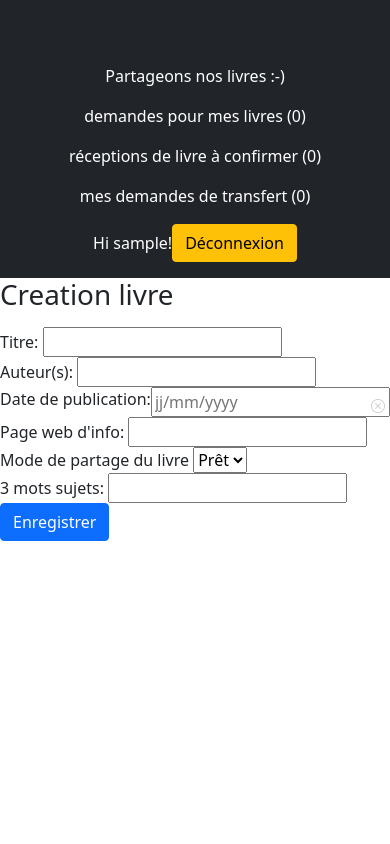
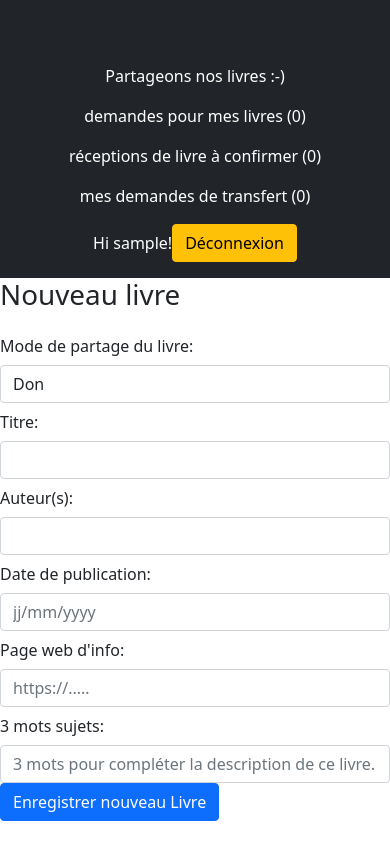
Before and after one commit to ngandriau/livrepartage, a Django app: page /livres/initnewlivre/ in a window 390 px wide. Run offline with Django 4.2, Linux system fonts and the light colour scheme; the visitor is signed in with stand-in values (Sample User, id 1).

Commit message:
corriger la sauvegarde des criteres de recherche de livre style du formulaire d<edition/creation de livre mode bootsrap corriger bug sauvegarde date de creation a chaque mise a jour

```diff
--- a/livres/templates/livres/index.html
+++ b/livres/templates/livres/index.html
@@ -22,6 +22,7 @@
 
         <form action="{% url 'livres:index' %}" method="post" id="searchform" name="searchform">
             {% csrf_token %}
+            <input type="hidden" name="cherchelivre" value="true"/>
         </form>
 
         <div class="d-flex flex-row bd-highlight align-items-center mb-3">
--- a/livres/templates/livres/livre_edit.html
+++ b/livres/templates/livres/livre_edit.html
@@ -8,69 +8,87 @@
 {% endblock header %}
 
 {% block content %}
-    <style media="screen">
-
-        #dateEditionClear {
-            position: absolute;
-            right: 5px;
-            top: 0;
-            bottom: 0;
-            height: 14px;
-            margin: auto;
-            font-size: 14px;
-            cursor: pointer;
-            color: #ccc;
-        }
-    </style>
-
-
+    <legend><h1>{% if action == 'creation' %}Nouveau {% else %}Modifier {% endif %} livre</h1></legend>
     {% if action == 'creation' %}
         <form action="{% url 'livres:subnouvlivre' %}" method="post">
     {% else %}
         <form action="{% url 'livres:subeditlivre' %}" method="post">
     {% endif %}
 {% csrf_token %}
-<fieldset>
-    <legend><h1>{% if action == 'creation' %}Creation{% else %}Modifier {% endif %} livre</h1></legend>
-    {% if error_message %}<p><strong>{{ error_message }}</strong></p>{% endif %}
-    <input type="hidden" name="livre_id" value="{{ livre.id }}">
-    <div>Titre: <input type="text" name="titre" id="titre" value="{{ livre.titre_text }}"></div>
-    <div>Auteur(s): <input type="text" name="auteur" id="auteur" value="{{ livre.auteur_text }}"></div>
-    {% if action != 'creation' %}
-        <div>Code de couverture: {{ livre.livre_code }}</div>
-    {% endif %}
-    <div class="btn-group">
-        Date de publication:<input type="text" name="dateEditionInput" id="dateEditionInput" placeholder="jj/mm/yyyy"
-                                    value='{{ livre.publication_date|date:"d M Y"|default_if_none:"" }}'>
-        <span id="dateEditionClear" class="bi bi-x-circle"></span>
-    </div>
-    <div>Page web d'info: <input type="text" name="pageweb" id="pageweb" value="{{ livre.url_externe_livre_text }}">
-    </div>
-    <div>Mode de partage du livre
-        <select name="mode_partage">
-            <option value="DON" {% if action != 'creation' and livre.mode_partage == 'DON' %}selected {% endif %}
-                    selected>Don
+<input type="hidden" name="livre_id" value="{{ livre.id }}">
+
+<div class="form-group row">
+    <label for="mode_partage" class="col-sm-2 col-form-label">Mode de partage du livre:</label>
+    <div class="col-sm-10">
+        <select class="form-control" id="mode_partage" name="mode_partage">
+            <option value="DON" {% if action != 'creation' and livre.mode_partage == 'DON' %}selected {% endif %}>Don
             </option>
-            <option value="PRET" {% if action != 'creation' and livre.mode_partage == 'PRET' %}selected {% endif %}
-                    selected>Prêt
+            <option value="PRET" {% if action != 'creation' and livre.mode_partage == 'PRET' %}selected {% endif %}>Prêt
             </option>
         </select>
-    </div>3 mots sujets: <input type="text" name="motssujets" id="motssujets" value="{{ livre.mots_sujets_txt }}">
-    <div></div>
-</fieldset>
-<button class="btn btn-primary btn-default" type="submit">Enregistrer</button>
+    </div>
+</div>
+
+<div class="form-group row">
+    <label for="titre" class="col-sm-2 col-form-label">Titre:</label>
+    <div class="col-sm-10">
+        <input type="text" class="form-control" id="titre" name="titre" value="{{ livre.titre_text }}" required>
+    </div>
+</div>
+<div class="form-group row">
+    <label for="auteur" class="col-sm-2 col-form-label">Auteur(s):</label>
+    <div class="col-sm-10">
+        <input type="text" class="form-control" id="auteur" name="auteur" value="{{ livre.auteur_text }}">
+    </div>
+</div>
+
+{% if action != 'creation' %}
+    <div class="form-group row">
+        <label for="codecouverture" class="col-sm-2 col-form-label">Code de couverture:</label>
+        <div class="col-sm-10">
+            <input type="text" readonly class="form-control-plaintext" id="codecouverture"
+                   value="{{ livre.livre_code }}">
+        </div>
+    </div>
+{% endif %}
+
+<div class="form-group row">
+    <label for="dateEditionInput" class="col-sm-2 col-form-label">Date de publication:</label>
+    <div class="col-sm-10">
+        <input type="text" class="form-control" id="dateEditionInput" name="dateEditionInput"
+               value='{{ livre.publication_date|date:"d M Y"|default_if_none:"" }}' placeholder="jj/mm/yyyy">
+    </div>
+</div>
+
+<div class="form-group row">
+    <label for="pageweb" class="col-sm-2 col-form-label">Page web d'info:</label>
+    <div class="col-sm-10">
+        <input type="text" class="form-control" id="pageweb" name="pageweb"
+               value="{{ livre.url_externe_livre_text }}" placeholder="https://.....">
+    </div>
+</div>
+
+<div class="form-group row">
+    <label for="motssujets" class="col-sm-2 col-form-label">3 mots sujets:</label>
+    <div class="col-sm-10">
+        <input type="text" class="form-control" id="motssujets" name="motssujets"
+               value="{{ livre.mots_sujets_txt }}" placeholder="3 mots pour compléter la description de ce livre.">
+    </div>
+</div>
+
+
+<div class="form-group row">
+    <div class="col-sm-10">
+        {% if action == 'creation' %}
+            <button type="submit" class="btn btn-primary">Enregistrer nouveau Livre</button>
+        {%  else %}
+            <button type="submit" class="btn btn-primary">Enregistrer modifications Livre</button>
+        {% endif %}
+    </div>
+</div>
 
 </form>
 
 {% endblock content %}
 
-{% block footer_scripts %}
-    <script type="text/javascript">
-    $("#dateEditionClear").click(function(){
-        $("#dateEditionInput").val('');
-    });
-
-
-
-    </script>
-{% endblock %}
+{% block footer_scripts %}{% endblock %}
--- a/livres/views.py
+++ b/livres/views.py
@@ -14,6 +14,7 @@ from django.views import generic
 
 from .models import Livre, Transfert
 
+
 class LivreSearchCriteria:
     def __init__(self, searchinput='', jaicree=False, jepossede=False, dateEditionAfter='', dateEditionBefore='', dateCreationAfter='', dateCreationBefore=''):
         self.searchinput = searchinput
@@ -26,16 +27,15 @@ class LivreSearchCriteria:
 
 def loadLivreSearchCriteriaFromSession(session):
     livreSearchCriteria = LivreSearchCriteria()
-    if (session.__contains__('LivreSearchCriteria')):
-        livreSearchCriteria = session['LivreSearchCriteria']
-    else:
-        livreSearchCriteria.searchinput = session.get('livreSearchInput', '')
-        livreSearchCriteria.jaicree = session.get('jaicree', False)
-        livreSearchCriteria.jepossede = session.get('jepossede', False)
-        livreSearchCriteria.dateEditionAfter = session.get('dateEditionAfter', '')
-        livreSearchCriteria.dateEditionBefore = session.get('dateEditionBefore', '')
-        livreSearchCriteria.dateCreationAfter = session.get('dateCreationAfter', '')
-        livreSearchCriteria.dateCreationBefore = session.get('dateCreationBefore', '')
+
+    livreSearchCriteria.searchinput = session.get('livreSearchInput', '')
+    print(f"loadLivreSearchCriteriaFromSession() - searchinput=={livreSearchCriteria.searchinput}")
+    livreSearchCriteria.jaicree = session.get('jaicree', False)
+    livreSearchCriteria.jepossede = session.get('jepossede', False)
+    livreSearchCriteria.dateEditionAfter = session.get('dateEditionAfter', '')
+    livreSearchCriteria.dateEditionBefore = session.get('dateEditionBefore', '')
+    livreSearchCriteria.dateCreationAfter = session.get('dateCreationAfter', '')
+    livreSearchCriteria.dateCreationBefore = session.get('dateCreationBefore', '')
 
     return livreSearchCriteria
 
@@ -52,64 +52,101 @@ def writeLivreSearchCriteriaFromSession(session, criteria):
 def index_view(request):
     print(f"index_view(POST: {request.POST})")
 
+    # recuperer les criteres de recherche dans la session si existe
     livreSearchCriteria = loadLivreSearchCriteriaFromSession(request.session)
 
-    latest_created_livre_list = []
-    if 'searchinput' in request.POST.keys():
-        queryset = Livre.objects.all()
+
+    # si l'action est vraiment une recherche de livre avec un formulaire, mettre a jours nos criteres
+    if(request.POST.get('cherchelivre')):
         if request.POST.get('searchinput'):
-            search_input = request.POST['searchinput']
-            livreSearchCriteria.searchinput = search_input
-            queryset = queryset.filter(Q(titre_text__contains=search_input) | Q(auteur_text__contains=search_input) | Q(
-                mots_sujets_txt__contains=search_input))
+            livreSearchCriteria.searchinput = request.POST['searchinput']
+        else:
+            livreSearchCriteria.searchinput = ''
 
         if request.POST.get('jepossede_check'):
             livreSearchCriteria.jepossede = True
-            queryset = queryset.exclude(~Q(possesseur=request.user))
         else:
             livreSearchCriteria.jepossede = False
-            queryset = queryset.exclude(Q(possesseur=request.user))
 
         if request.POST.get('jaicree_check'):
             livreSearchCriteria.jaicree = True
-            queryset = queryset.exclude(~Q(createur=request.user))
         else:
             livreSearchCriteria.jaicree = False
-            queryset = queryset.exclude(Q(createur=request.user))
 
         if request.POST.get('dateEditionInputAfter'):
-            d = dateparser.parse(request.POST['dateEditionInputAfter'], languages=['fr'])
             livreSearchCriteria.dateEditionAfter = request.POST['dateEditionInputAfter']
-            queryset = queryset.exclude(publication_date__lte=d)
         else:
             livreSearchCriteria.dateEditionAfter = ''
 
         if request.POST.get('dateEditionInputBefore'):
-            d = dateparser.parse(request.POST['dateEditionInputBefore'], languages=['fr'])
             livreSearchCriteria.dateEditionBefore = request.POST['dateEditionInputBefore']
-            queryset = queryset.exclude(publication_date__gte=d)
         else:
             livreSearchCriteria.dateEditionBefore = ''
 
         if request.POST.get('dateCreationInputAfter'):
-            d = dateparser.parse(request.POST['dateCreationInputAfter'], languages=['fr'])
             livreSearchCriteria.dateCreationAfter = request.POST['dateCreationInputAfter']
-            queryset = queryset.exclude(creation_date__lte=d)
         else:
             livreSearchCriteria.dateCreationAfter = ''
 
         if request.POST.get('dateCreationInputBefore'):
-            d = dateparser.parse(request.POST['dateCreationInputBefore'], languages=['fr'])
             livreSearchCriteria.dateCreationBefore = request.POST['dateCreationInputBefore']
-            queryset = queryset.exclude(creation_date__gte=d)
         else:
             livreSearchCriteria.dateCreationBefore = ''
 
-        latest_created_livre_list = queryset.order_by('-creation_date')[:25]
+    print(f"  livreSearchCriteria.searchinput: {livreSearchCriteria.searchinput}")
+    queryset = Livre.objects.all()
+    queryset = queryset.filter(Q(titre_text__contains=livreSearchCriteria.searchinput) | Q(
+            auteur_text__contains=livreSearchCriteria.searchinput) | Q(
+            mots_sujets_txt__contains=livreSearchCriteria.searchinput))
+
+    if livreSearchCriteria.jepossede:
+        queryset = queryset.exclude(~Q(possesseur=request.user))
     else:
-        latest_created_livre_list = Livre.objects.filter(
-            ~Q(possesseur=request.user) & ~Q(createur=request.user)).order_by('-creation_date')[:25]
+        queryset = queryset.exclude(Q(possesseur=request.user))
 
+    if livreSearchCriteria.jaicree:
+        queryset = queryset.exclude(~Q(createur=request.user))
+    else:
+        queryset = queryset.exclude(Q(createur=request.user))
+
+    if(livreSearchCriteria.dateEditionAfter):
+        try:
+            d = dateparser.parse(livreSearchCriteria.dateEditionAfter, languages=['fr'])
+            queryset = queryset.exclude(publication_date__lte=d)
+        except:
+            print(f"index_view() - ex while parsing dateEditionAfter with value:[{livreSearchCriteria.dateEditionAfter}]")
+            livreSearchCriteria.dateEditionAfter = f"INVALIDE: {livreSearchCriteria.dateEditionAfter}"
+
+    if (livreSearchCriteria.dateEditionBefore):
+        try:
+            d = dateparser.parse(livreSearchCriteria.dateEditionBefore, languages=['fr'])
+            queryset = queryset.exclude(publication_date__gte=d)
+        except:
+            print(
+                f"index_view() - ex while parsing dateEditionBefore with value:[{livreSearchCriteria.dateEditionBefore}]")
+            livreSearchCriteria.dateEditionBefore = f"INVALIDE: {livreSearchCriteria.dateEditionBefore}"
+
+    if livreSearchCriteria.dateCreationAfter:
+        try:
+            d = dateparser.parse(livreSearchCriteria.dateCreationAfter, languages=['fr'])
+            queryset = queryset.exclude(creation_date__lte=d)
+        except:
+            print(
+                f"index_view() - ex while parsing dateCreationAfter with value:[{livreSearchCriteria.dateCreationAfter}]")
+            livreSearchCriteria.dateCreationAfter = f"INVALIDE: {livreSearchCriteria.dateCreationAfter}"
+
+    if (livreSearchCriteria.dateCreationBefore):
+        try:
+            d = dateparser.parse(livreSearchCriteria.dateCreationBefore, languages=['fr'])
+            queryset = queryset.exclude(creation_date__gte=d)
+        except:
+            print(
+                f"index_view() - ex while parsing dateCreationBefore with value:[{livreSearchCriteria.dateCreationBefore}]")
+            livreSearchCriteria.dateCreationBefore = f"INVALIDE: {livreSearchCriteria.dateCreationBefore}"
+
+
+
+    latest_created_livre_list = queryset.order_by('-creation_date')[:25]
 
     writeLivreSearchCriteriaFromSession(request.session, livreSearchCriteria)
 
@@ -201,8 +238,7 @@ def requete_edit_livre(request, pk):
 
 @login_required()
 def submit_nouveau_livre(request):
-    print(f"submit_nouveau_livre({request.POST['titre']}) ")
-    # livre.publication_date = dateparse.parse_date(request.POST['dateedition'])
+    print(f"submit_nouveau_livre({request.POST}) ")
 
     livre = Livre(
         titre_text=request.POST['titre'],
```
Also changed, not shown: livres/models.py (+9 -1 lines).
